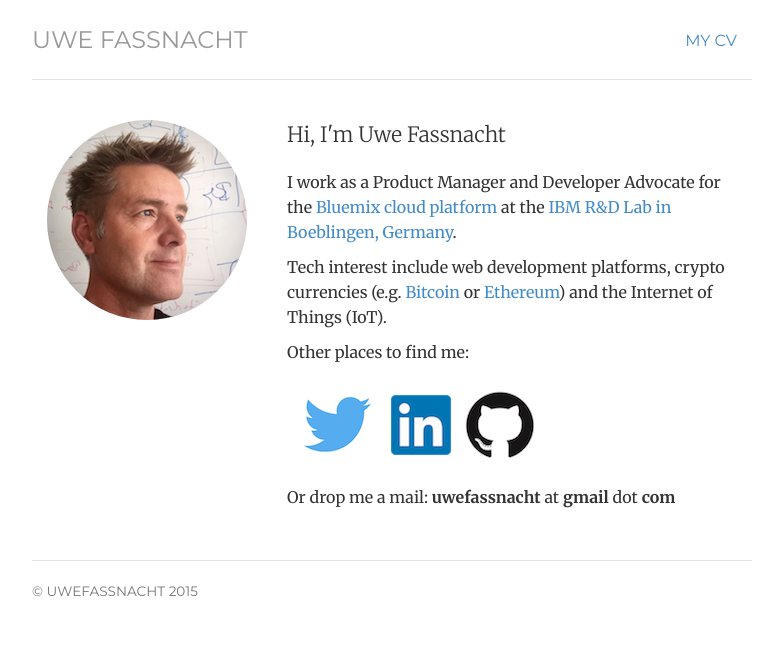
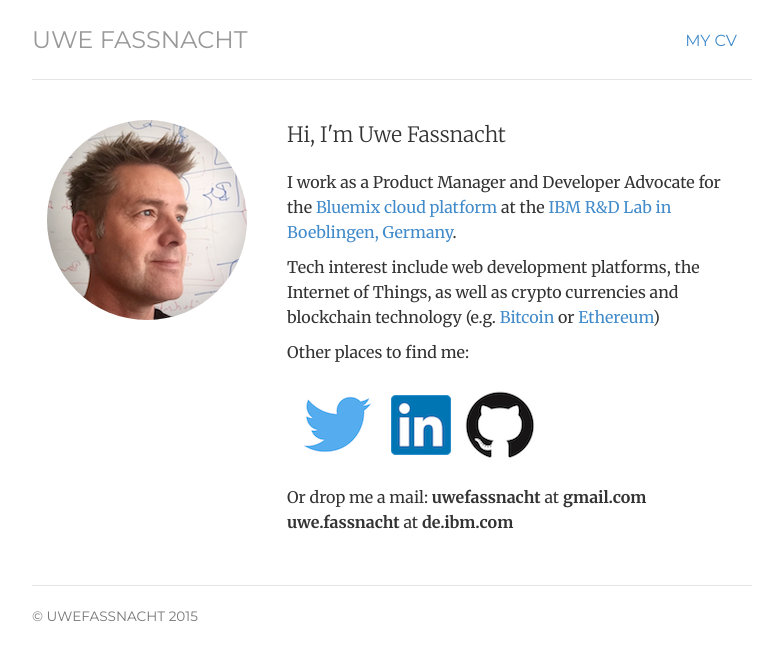
Before and after one commit to uwefassnacht/uwefassnacht.github.io, a Jekyll site: the page built from index.html, in a window 1280 px wide. Shown: the top 660 px of the page, without its empty margins (248-1031 px from the left). Built offline with Jekyll 4.4.1, drawn with Linux system fonts in a browser that asks for light colours.

Commit message:
Added mail address

```diff
--- a/index.html
+++ b/index.html
@@ -16,7 +16,7 @@
 
 	<p>I work as a Product Manager and Developer Advocate for the <a href="http://www.ibm.com/cloud-computing/bluemix/">Bluemix cloud platform </a> at the <a href="http://www-05.ibm.com/de/entwicklung/index_en.html">IBM R&D Lab in Boeblingen, Germany</a>.</p>
 
-    <p>Tech interest include web development platforms, crypto currencies (e.g. <a href="https://bitcoin.org">Bitcoin</a> or <a href="https://ethereum.org">Ethereum</a>) and the Internet of Things (IoT).</p>
+    <p>Tech interest include web development platforms, the Internet of Things, as well as crypto currencies and blockchain technology (e.g. <a href="https://bitcoin.org">Bitcoin</a> or <a href="https://ethereum.org">Ethereum</a>)</p>
 
     <p>Other places to find me:</p>
 
@@ -25,7 +25,10 @@
     <a href="https://www.github.com/uwefassnacht"><img src="img/github100px.png"></a>
 
     <p> </p>
-    <p>Or drop me a mail: <strong>uwefassnacht</strong> at <strong>gmail</strong> dot <strong>com</strong></p>
+    <p>Or drop me a mail:
+       <strong>uwefassnacht</strong> at <strong>gmail.com</strong>
+       <strong>uwe.fassnacht</strong> at <strong>de.ibm.com</strong>
+     </p>
 
 	</div>
 </div>
```
